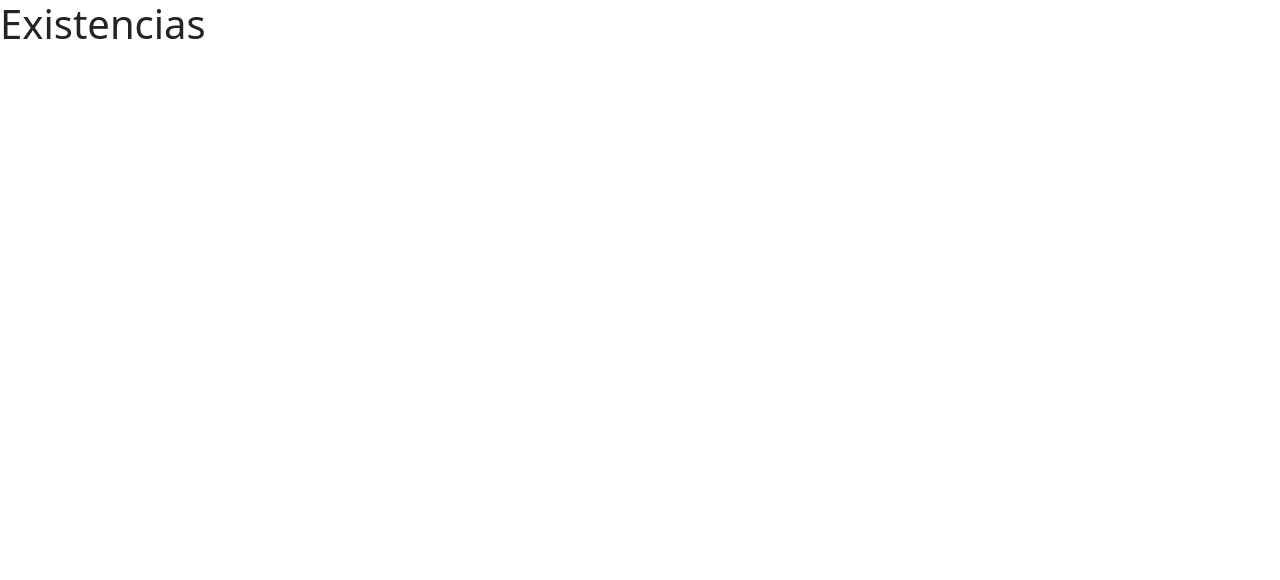
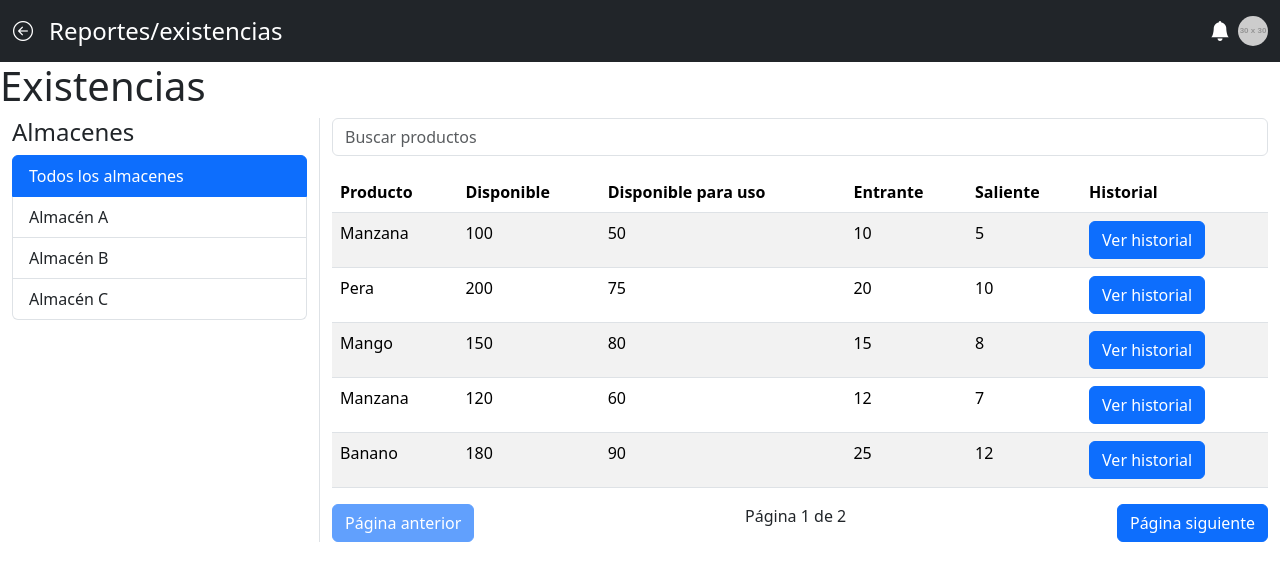
Before and after one commit to Jcorrales07/sistema-inventario, a React (Vite) app in the folder client/: page /reportes/existencias in a window 1280 px wide. Shown: the top 580 px of the page. Built offline with nearby package versions, Linux system fonts and the light colour scheme.

Commit message:
Existencias terminado

```diff
--- a/client/src/Components/pagesCRUDReportes/Existencias.jsx
+++ b/client/src/Components/pagesCRUDReportes/Existencias.jsx
@@ -1,9 +1,196 @@
-import React from 'react';
+import React, { useState, useEffect } from 'react';
+import { Container, Row, Col, ListGroup, Table, InputGroup, FormControl, Button, Modal } from 'react-bootstrap';
+import FeatureNavbar from "../FeatureNavbar";
+
+// Sample data
+const sampleWarehouses = [
+    { id: 1, name: 'Almacén A' },
+    { id: 2, name: 'Almacén B' },
+    { id: 3, name: 'Almacén C' }
+];
+
+const sampleProducts = [
+    { id: 1, name: 'Manzana', warehouseId: 1, available: 100, availableForUse: 50, incoming: 10, outgoing: 5 },
+    { id: 2, name: 'Pera', warehouseId: 1, available: 200, availableForUse: 75, incoming: 20, outgoing: 10 },
+    { id: 3, name: 'Mango', warehouseId: 2, available: 150, availableForUse: 80, incoming: 15, outgoing: 8 },
+    { id: 4, name: 'Manzana', warehouseId: 3, available: 120, availableForUse: 60, incoming: 12, outgoing: 7 },
+    { id: 5, name: 'Banano', warehouseId: 1, available: 180, availableForUse: 90, incoming: 25, outgoing: 12 },
+    { id: 6, name: 'Naranja', warehouseId: 2, available: 160, availableForUse: 70, incoming: 18, outgoing: 11 },
+    // Add more products if needed
+];
 
 const Existencias = () => {
+    const [warehouses, setWarehouses] = useState(sampleWarehouses);
+    const [selectedWarehouse, setSelectedWarehouse] = useState(null);
+    const [products, setProducts] = useState(sampleProducts);
+    const [filteredProducts, setFilteredProducts] = useState([]);
+    const [searchTerm, setSearchTerm] = useState('');
+    const [currentPage, setCurrentPage] = useState(1);
+    const [productsPerPage] = useState(5);
+
+    const [showModal, setShowModal] = useState(false);
+    const [selectedProduct, setSelectedProduct] = useState(null);
+
+    useEffect(() => {
+        filterProducts();
+    }, [products, searchTerm, selectedWarehouse]);
+
+    const filterProducts = () => {
+        let filtered = products;
+        if (selectedWarehouse) {
+            filtered = filtered.filter(product => product.warehouseId === selectedWarehouse);
+        }
+        if (searchTerm) {
+            filtered = filtered.filter(product => product.name.toLowerCase().includes(searchTerm.toLowerCase()));
+        }
+        setFilteredProducts(filtered);
+    };
+
+    const handleWarehouseSelect = (warehouseId) => {
+        setSelectedWarehouse(warehouseId);
+        setCurrentPage(1); // Reset to first page when changing warehouse
+    };
+
+    const handleSearchChange = (e) => {
+        setSearchTerm(e.target.value);
+        setCurrentPage(1); // Reset to first page when changing search term
+    };
+
+    const handlePageChange = (page) => {
+        setCurrentPage(page);
+    };
+
+    const startIndex = (currentPage - 1) * productsPerPage;
+    const paginatedProducts = filteredProducts.slice(startIndex, startIndex + productsPerPage);
+
+    const handleShowModal = (product) => {
+        setSelectedProduct(product);
+        setShowModal(true);
+    };
+
+    const handleCloseModal = () => {
+        setShowModal(false);
+        setSelectedProduct(null);
+    };
+
+    const handleViewHistory = () => {
+        if (selectedProduct) {
+            window.location.href ="/reportes/historial";
+            handleCloseModal();
+        }
+    };
+
     return (
         <div>
+            <FeatureNavbar />
             <h1>Existencias</h1>
+            <Container fluid>
+                <Row>
+                    <Col xs={3} className="border-end">
+                        <h4>Almacenes</h4>
+                        <ListGroup>
+                            <ListGroup.Item
+                                action
+                                active={selectedWarehouse === null}
+                                onClick={() => handleWarehouseSelect(null)}
+                            >
+                                Todos los almacenes
+                            </ListGroup.Item>
+                            {warehouses.map(warehouse => (
+                                <ListGroup.Item
+                                    key={warehouse.id}
+                                    action
+                                    active={selectedWarehouse === warehouse.id}
+                                    onClick={() => handleWarehouseSelect(warehouse.id)}
+                                >
+                                    {warehouse.name}
+                                </ListGroup.Item>
+                            ))}
+                        </ListGroup>
+                    </Col>
+                    <Col xs={9}>
+                        <InputGroup className="mb-3">
+                            <FormControl
+                                placeholder="Buscar productos"
+                                value={searchTerm}
+                                onChange={handleSearchChange}
+                            />
+                        </InputGroup>
+                        <Table striped hover>
+                            <thead>
+                                <tr>
+                                    <th>Producto</th>
+                                    <th>Disponible</th>
+                                    <th>Disponible para uso</th>
+                                    <th>Entrante</th>
+                                    <th>Saliente</th>
+                                    <th>Historial</th>
+                                </tr>
+                            </thead>
+                            <tbody>
+                                {paginatedProducts.length > 0 ? (
+                                    paginatedProducts.map(product => (
+                                        <tr key={product.id}>
+                                            <td>{product.name}</td>
+                                            <td>{product.available}</td>
+                                            <td>{product.availableForUse}</td>
+                                            <td>{product.incoming}</td>
+                                            <td>{product.outgoing}</td>
+                                            <td>
+                                                <Button
+                                                    variant="primary"
+                                                    onClick={() => handleShowModal(product)}
+                                                >
+                                                    Ver historial
+                                                </Button>
+                                            </td>
+                                        </tr>
+                                    ))
+                                ) : (
+                                    <tr>
+                                        <td colSpan="6" className="text-center">No se encuentra el producto</td>
+                                    </tr>
+                                )}
+                            </tbody>
+                        </Table>
+                        <div className="d-flex justify-content-between">
+                            <Button
+                                disabled={currentPage === 1}
+                                onClick={() => handlePageChange(currentPage - 1)}
+                            >
+                                Página anterior
+                            </Button>
+                            <span>Página {currentPage} de {Math.ceil(filteredProducts.length / productsPerPage)}</span>
+                            <Button
+                                disabled={currentPage === Math.ceil(filteredProducts.length / productsPerPage)}
+                                onClick={() => handlePageChange(currentPage + 1)}
+                            >
+                                Página siguiente
+                            </Button>
+                        </div>
+                    </Col>
+                </Row>
+            </Container>
+
+            {/* Modal */}
+            <Modal show={showModal} onHide={handleCloseModal}>
+                <Modal.Header closeButton>
+                    <Modal.Title>Ver historial</Modal.Title>
+                </Modal.Header>
+                <Modal.Body>
+                    {selectedProduct && `Ver historial de ${selectedProduct.name}`}
+                </Modal.Body>
+                <Modal.Footer>
+                    <Button variant="secondary" onClick={handleCloseModal}>
+                        Cancelar
+                    </Button>
+                    <Button variant="primary" onClick={handleViewHistory}>
+                        Historial
+                    </Button>
+                </Modal.Footer>
+            </Modal>
         </div>
     );
-}; export default Existencias;
+};
+
+export default Existencias;
--- a/client/src/Components/pagesCRUDReportes/HistorialDeMovimientos.jsx
+++ b/client/src/Components/pagesCRUDReportes/HistorialDeMovimientos.jsx
@@ -1,8 +1,9 @@
 import React from 'react';
-
+import FeatureNavbar from "../FeatureNavbar";
 const HistorialDeMovimientos = () => {
     return (
         <div>
+            <FeatureNavbar />
             <h1>Historial de Movimientos</h1>
         </div>
     );
```
